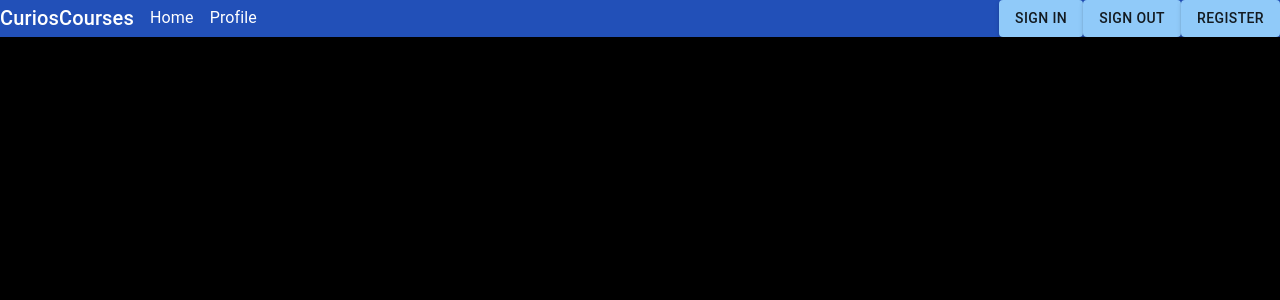
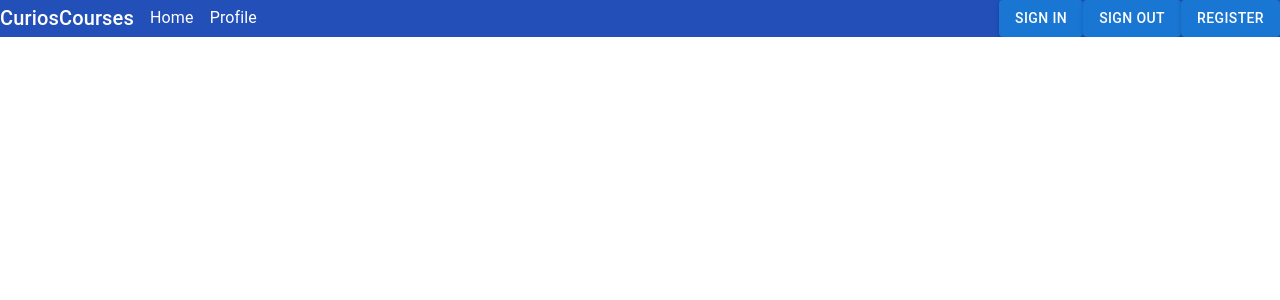
Before and after one commit to SaraYaraghtala/e-learning, a Next.js app: page / in a window 1280 px wide. Shown: the top 300 px of the page. Built offline with nearby package versions, Linux system fonts and the light colour scheme.

Commit message:
change theme

```diff
--- a/app/layout.tsx
+++ b/app/layout.tsx
@@ -4,9 +4,9 @@ import type { Metadata } from "next";
 import Header from "./components/Header";
 import { ThemeProvider, createTheme } from "@mui/material/styles";
 
-const darkTheme = createTheme({
+const lightTheme = createTheme({
   palette: {
-    mode: "dark",
+    mode: "light",
   },
 });
 
@@ -22,8 +22,8 @@ export default function RootLayout({
 }) {
   return (
     <html lang="en">
-      <body style={{ background: "black", color: "white" }}>
-        <ThemeProvider theme={darkTheme}>
+      <body style={{ background: "white", color: "black" }}>
+        <ThemeProvider theme={lightTheme}>
           <Header />
 
           {children}
```
